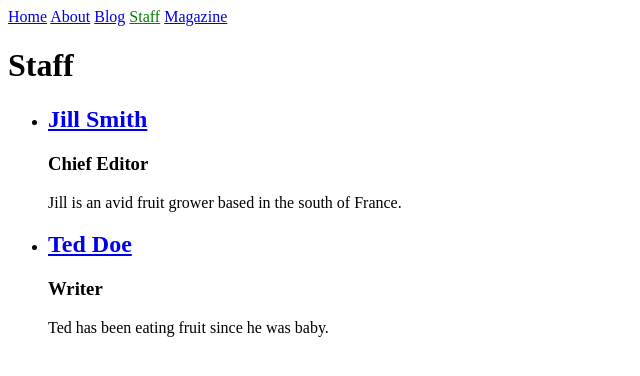
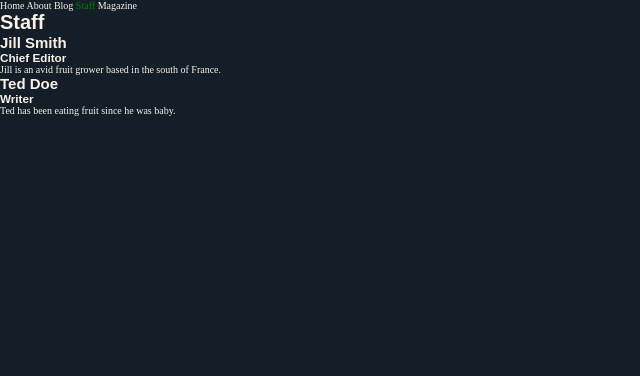
Before and after one commit to zowlay/zowlay.github.io, a Jekyll site: the page built from staff.html, in a window 1280 px wide. Shown: the top 376 px of the page, without its empty margins (0-640 px from the left). Built offline with Jekyll 4.4.1, drawn with Linux system fonts in a browser that asks for light colours.

Commit message:
Update main.scss

```diff
--- a/_sass/main.scss
+++ b/_sass/main.scss
@@ -1,3 +1,190 @@
 .current {
     color: green;
   }
+*,
+::before,
+::after {
+  padding: 0;
+  margin: 0;
+}
+
+html {
+  font-size: 62.5%;
+  box-sizing: border-box;
+}
+
+body {
+  font-family: 'Baskervville', serif;
+  color: linen;
+  background-color: rgb(20, 30, 40);
+}
+
+h1 {
+  font-family: 'Anton', sans-serif;
+}
+
+h2, h3, h4, h5, h6 {
+  font-family: 'Raleway', sans-serif;
+}
+
+a {
+  text-decoration: none;
+  color: linen;
+}
+
+main {
+  display: grid;
+  grid-template-columns: minmax(2rem, 1fr) minmax(min-content, 94rem) minmax(2rem, 1fr);
+  row-gap: 3rem;
+}
+
+img {
+  width: 100%;
+  object-fit: cover;
+}
+
+hr {
+  margin: 1.5rem 0;
+  border: 1px solid rgba(120, 120, 120, 0.6);
+}
+
+.heading {
+  grid-column: 2 / 3;
+  display: grid;
+  grid-template-columns: repeat(2, 1fr);
+  row-gap: 1.5rem;
+}
+
+.text {
+  grid-column: 2 / 3;
+  font-size: 1.8rem;
+  letter-spacing: 0.6px;
+  column-width: 25rem;
+  text-align: justify;
+}
+
+.hero {
+  grid-column: 1 / -1;
+  position: relative;
+}
+
+.hero-title {
+  text-align: center;
+  color: orangered;
+  font-size: 8rem;
+}
+
+.hero-subtitle {
+  font-size: 2.4rem;
+  color: orangered;
+  text-align: center;
+}
+
+.author {
+  font-size: 2rem;
+  font-family: "Raleway", sans-serif;
+}
+
+.author-name a:hover {
+  background-color: #306203;
+}
+
+.publish-date {
+  color: rgba(255, 255, 255, 0.5);
+}
+
+.social-icons {
+  display: grid;
+  font-size: 3rem;
+  grid-template-columns: repeat(5, 1fr);
+  grid-auto-flow: column;
+  grid-auto-columns: 1fr;
+  align-items: center;
+}
+
+.first-paragraph::first-letter {
+  font-size: 6rem;
+  color: orangered;
+  float: left;
+  margin-right: 1rem;
+}
+
+.quote {
+  color: #00beef;
+  font-size: 2.4rem;
+  text-align: center;
+  font-family: "Raleway", sans-serif;
+}
+
+.quote::before {
+  content: '" ';
+}
+
+.quote::after {
+  content: ' "';
+}
+
+.text-with-images {
+  display: grid;
+  grid-template-columns: 1fr 2fr;
+  column-gap: 3rem;
+  margin-bottom: 3rem;
+}
+
+.lists {
+  list-style-type: none;
+  margin-top: 2rem;
+}
+
+.lists li {
+  margin-bottom: 1.5rem;
+}
+
+.list-title, .list-subtitle {
+  color: #00beef;
+}
+
+.image-wrapper {
+  display: grid;
+  grid-template-columns: 2fr 1fr;
+  grid-template-rows: repeat(3, min-content);
+  gap: 2rem;
+  place-items: center;
+}
+
+.image-1, .image-3 {
+  grid-column: 1 / -1;
+}
+
+@media only screen and (max-width: 720px) {
+  .image-wrapper {
+    grid-template-columns: 1fr;
+  }
+}
+
+@media only screen and (max-width: 600px) {
+  .text-with-images {
+    grid-template-columns: 1fr;
+  }
+}
+
+@media only screen and (max-width: 550px) {
+  .hero-title {
+    font-size: 6rem;
+  }
+
+  .hero-subtitle,
+  .author,
+  .quote,
+  .list-title {
+    font-size: 1.8rem;
+  }
+
+  .social-icons {
+    font-size: 2rem;
+  }
+
+  .text {
+    font-size: 1.6rem;
+  }
+}
```
